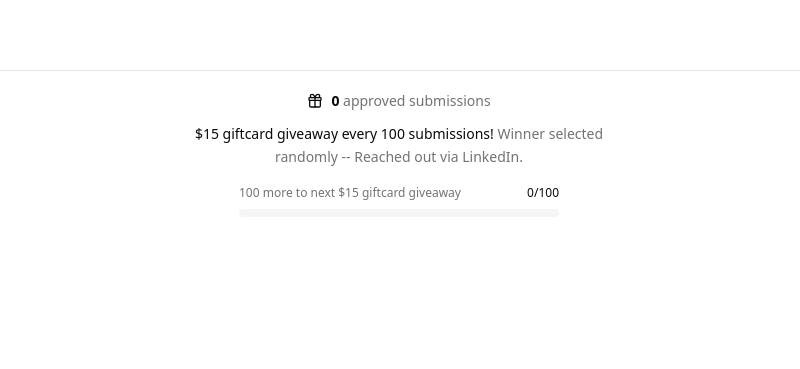
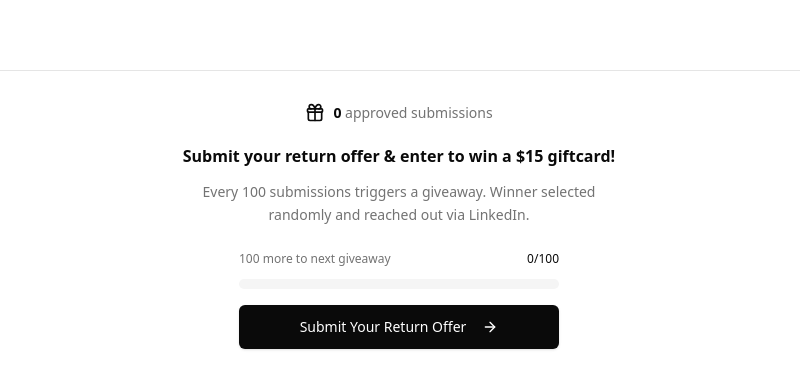
Before and after one commit to Baguirre03/rorate, a Next.js app: page / in a window 1280 px wide. Shown: the part 583-952 px from the top of the page, without its empty margins (241-1041 px from the left). Built offline with nearby package versions, Linux system fonts and the light colour scheme; no server answers; the database is empty.

Commit message:
nit: update homepage giveaway CTA

```diff
--- a/app/components/SubmissionCounter.tsx
+++ b/app/components/SubmissionCounter.tsx
@@ -1,13 +1,19 @@
 "use client";
 
 import { useQuery } from "@tanstack/react-query";
-import { Gift } from "lucide-react";
+import { Gift, ArrowRight } from "lucide-react";
+import Link from "next/link";
+import { usePathname } from "next/navigation";
+import { Button } from "@/components/ui/button";
 
 interface SubmissionCountResponse {
   count: number;
 }
 
 export default function SubmissionCounter() {
+  const pathname = usePathname();
+  const isSubmitPage = pathname === "/submit";
+
   const { data, isLoading } = useQuery<SubmissionCountResponse>({
     queryKey: ["submission-count"],
     queryFn: async () => {
@@ -38,36 +44,48 @@ export default function SubmissionCounter() {
   }
 
   return (
-    <div className="text-center py-5 border-t border-border">
-      <div className="inline-flex flex-col items-center gap-3 max-w-lg mx-auto px-4">
-        <div className="inline-flex items-center gap-2 text-sm">
-          <Gift className="h-4 w-4 text-primary" />
+    <div className="text-center py-8 border-t border-border">
+      <div className="inline-flex flex-col items-center gap-4 max-w-lg mx-auto px-4">
+        <div className="inline-flex items-center gap-2 text-sm mb-1">
+          <Gift className="h-5 w-5 text-primary" />
           <span className="text-foreground">
             <span className="font-semibold">{count.toLocaleString()}</span>{" "}
             <span className="text-muted-foreground">approved submissions</span>
           </span>
         </div>
-        <p className="text-sm text-foreground leading-relaxed max-w-md">
-          <span className="font-medium">
-            $15 giftcard giveaway every 100 submissions!
-          </span>{" "}
-          <span className="text-muted-foreground">
-            Winner selected randomly -- Reached out via LinkedIn.
-          </span>
-        </p>
-        <div className="w-full max-w-xs space-y-2 pt-1">
+        <div className="space-y-3">
+          <p className="text-base font-semibold text-foreground leading-relaxed">
+            Submit your return offer & enter to win a $15 giftcard!
+          </p>
+          <p className="text-sm text-muted-foreground leading-relaxed max-w-md">
+            Every 100 submissions triggers a giveaway. Winner selected randomly
+            and reached out via LinkedIn.
+          </p>
+        </div>
+        <div className="w-full max-w-xs space-y-3 pt-2">
           <div className="flex items-center justify-between text-xs">
             <span className="text-muted-foreground">
-              {submissionsNeeded} more to next $15 giftcard giveaway
+              {submissionsNeeded} more to next giveaway
             </span>
             <span className="font-medium text-foreground">{progress}/100</span>
           </div>
-          <div className="h-2 bg-muted rounded-full overflow-hidden">
+          <div className="h-2.5 bg-muted rounded-full overflow-hidden">
             <div
               className="h-full bg-primary/60 transition-all duration-300 rounded-full"
               style={{ width: `${progressPercent}%` }}
             />
           </div>
+          {!isSubmitPage && (
+            <Link href="/submit" className="block w-full mt-4">
+              <Button
+                size="lg"
+                className="w-full font-medium shadow-sm hover:shadow-md transition-all duration-200"
+              >
+                Submit Your Return Offer
+                <ArrowRight className="h-4 w-4 ml-2" />
+              </Button>
+            </Link>
+          )}
         </div>
       </div>
     </div>
```
